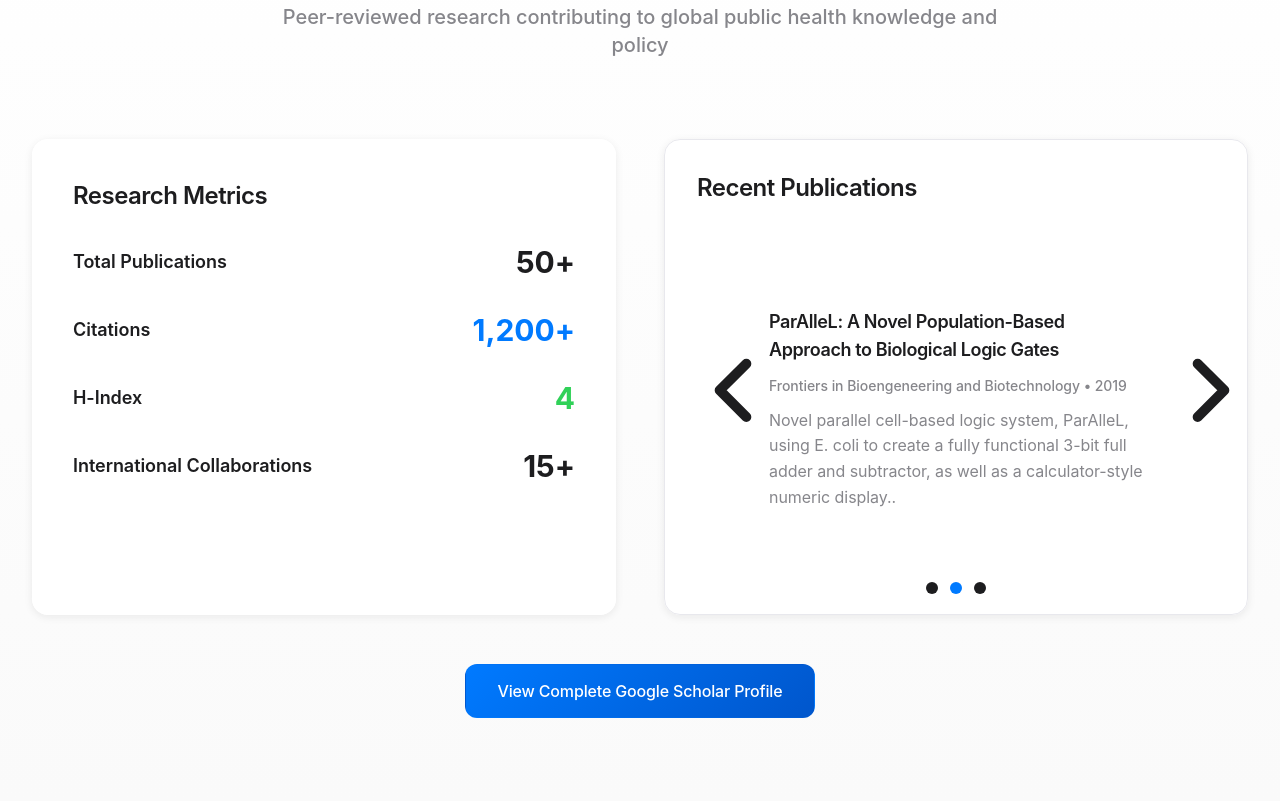
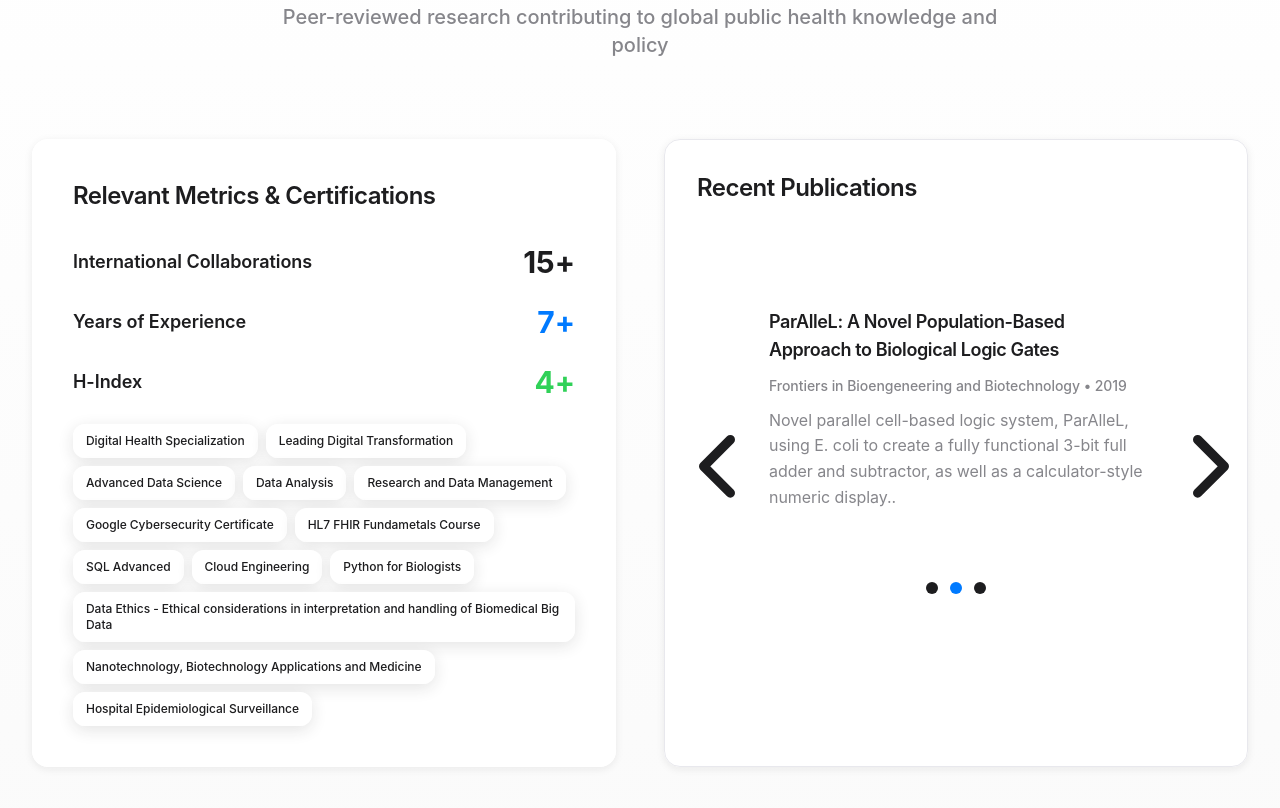
Before and after one commit to millacurafa/cv, a website: page pages/landing_page.html in a window 1280 px wide. Shown: the part 5372-6180 px from the top of the page. Drawn offline with Linux system fonts and the light colour scheme; a web font is replaced by a local one.

Commit message:
add badges

```diff
--- a/pages/landing_page.html
+++ b/pages/landing_page.html
@@ -537,25 +537,37 @@
         <div class="grid lg:grid-cols-2 gap-12 mb-16">
             <!-- Research Metrics -->
             <div class="apple-card rounded-2xl p-10">
-                <h3 class="font-display text-2xl font-semibold text-primary mb-8">Research Metrics</h3>
-                <div class="space-y-8">
-                    <div class="flex justify-between items-center">
-                        <span class="text-text-primary font-semibold text-lg">Total Publications</span>
-                        <span class="text-3xl font-bold text-primary">50+</span>
-                    </div>
-                    <div class="flex justify-between items-center">
-                        <span class="text-text-primary font-semibold text-lg">Citations</span>
-                        <span class="text-3xl font-bold text-accent">1,200+</span>
-                    </div>
-                    <div class="flex justify-between items-center">
-                        <span class="text-text-primary font-semibold text-lg">H-Index</span>
-                        <span class="text-3xl font-bold text-success">4</span>
-                    </div>
+                <h3 class="font-display text-2xl font-semibold text-primary mb-8">Relevant Metrics & Certifications</h3>
+                <div class="space-y-6">
                     <div class="flex justify-between items-center">
                         <span class="text-text-primary font-semibold text-lg">International Collaborations</span>
                         <span class="text-3xl font-bold text-primary">15+</span>
                     </div>
+                    <div class="flex justify-between items-center">
+                        <span class="text-text-primary font-semibold text-lg">Years of Experience</span>
+                        <span class="text-3xl font-bold text-accent">7+</span>
+                    </div>
+                    <div class="flex justify-between items-center">
+                        <span class="text-text-primary font-semibold text-lg">H-Index</span>
+                        <span class="text-3xl font-bold text-success">4+</span>
+                    </div>
+                    <div class="flex flex-wrap gap-2 items-center">
+                        <span class="apple-card bg-secondary text-primary px-3 py-2 rounded-xl text-xs font-medium shadow-apple">Digital Health Specialization</span>
+                        <span class="apple-card bg-secondary text-primary px-3 py-2 rounded-xl text-xs font-medium shadow-apple">Leading Digital Transformation</span>
+                        <span class="apple-card bg-secondary text-primary px-3 py-2 rounded-xl text-xs font-medium shadow-apple">Advanced Data Science</span>
+                        <span class="apple-card bg-secondary text-primary px-3 py-2 rounded-xl text-xs font-medium shadow-apple">Data Analysis</span>
+                        <span class="apple-card bg-secondary text-primary px-3 py-2 rounded-xl text-xs font-medium shadow-apple">Research and Data Management</span>
+                        <span class="apple-card bg-secondary text-primary px-3 py-2 rounded-xl text-xs font-medium shadow-apple">Google Cybersecurity Certificate</span>
+                        <span class="apple-card bg-secondary text-primary px-3 py-2 rounded-xl text-xs font-medium shadow-apple">HL7 FHIR Fundametals Course</span>
+                        <span class="apple-card bg-secondary text-primary px-3 py-2 rounded-xl text-xs font-medium shadow-apple">SQL Advanced</span>
+                        <span class="apple-card bg-secondary text-primary px-3 py-2 rounded-xl text-xs font-medium shadow-apple">Cloud Engineering</span>
+                        <span class="apple-card bg-secondary text-primary px-3 py-2 rounded-xl text-xs font-medium shadow-apple">Python for Biologists</span>
+                        <span class="apple-card bg-secondary text-primary px-3 py-2 rounded-xl text-xs font-medium shadow-apple">Data Ethics - Ethical considerations in interpretation and handling of Biomedical Big Data</span>
+                        <span class="apple-card bg-secondary text-primary px-3 py-2 rounded-xl text-xs font-medium shadow-apple">Nanotechnology, Biotechnology Applications and Medicine</span>
+                        <span class="apple-card bg-secondary text-primary px-3 py-2 rounded-xl text-xs font-medium shadow-apple">Hospital Epidemiological Surveillance</span>
+                    </div>
                 </div>
+
             </div>
 
             <!-- Recent Publications Carousel -->
@@ -613,17 +625,17 @@
                     <button id="carousel-indicator-3" type="button" class="w-3 h-3 rounded-full bg-primary" aria-current="true" aria-label="Slide 3" data-carousel-slide-to="2"></button>
                 </div>
                 <!-- Slider controls -->
-                <button id="data-carousel-prev" type="button" class="absolute top-0 start-0 z-30 flex items-center justify-center h-full px-4 cursor-pointer group focus:outline-none" data-carousel-prev>
+                <button id="data-carousel-prev" type="button" class="absolute top-0 start-0 z-30 flex items-center justify-center h-full px-5 cursor-pointer group focus:outline-none" data-carousel-prev>
                     <span class="inline-flex items-center justify-center w-10 h-10 rounded-full bg-white/30 group-hover:bg-white/50 group-focus:ring-4 group-focus:ring-white group-focus:outline-none">
                         <svg class="w-4 h-4 text-secondary dark:text-gray-800 rtl:rotate-180" aria-hidden="true" fill="none" viewBox="0 0 6 10">
-                            <path stroke="currentColor" stroke-linecap="round" stroke-linejoin="round" stroke-width="1.5" d="M5 1 1 5l4 4"/>
+                            <path stroke="currentColor" stroke-linecap="round" stroke-linejoin="round" stroke-width="1.4" d="M5 1 1 5l4 4"/>
                         </svg>
                     </span>
                 </button>
                 <button id="data-carousel-next" type="button" class="absolute top-0 right-0 z-30 flex items-center justify-center h-full px-4 cursor-pointer group focus:outline-none" data-carousel-next>
                     <span class="inline-flex items-center justify-center w-10 h-10 rounded-full bg-white/30 group-hover:bg-white/50 group-focus:ring-4 group-focus:ring-white group-focus:outline-none">
                         <svg class="w-4 h-4 text-secondary rtl:rotate-180" aria-hidden="true" fill="none" viewBox="0 0 6 10">
-                            <path stroke="currentColor" stroke-linecap="round" stroke-linejoin="round" stroke-width="1.5" d="m1 9 4-4-4-4"/>
+                            <path stroke="currentColor" stroke-linecap="round" stroke-linejoin="round" stroke-width="1.4" d="m1 9 4-4-4-4"/>
                         </svg>
                     </span>
                 </button>
@@ -656,8 +668,8 @@
                 <div class="flex items-center mb-6">
                     <img src="https://images.unsplash.com/photo-1472099645785-5658abf4ff4e?q=80&w=2940&auto=format&fit=crop&ixlib=rb-4.0.3" alt="Dr. Sarah Johnson" class="w-16 h-16 rounded-2xl object-cover mr-4 shadow-apple" onerror="this.src='https://images.pexels.com/photos/415829/pexels-photo-415829.jpeg?auto=compress&cs=tinysrgb&w=1260&h=750&dpr=2'; this.onerror=null;" />
                     <div>
-                        <div class="font-semibold text-primary text-lg">Dr. Sarah Johnson</div>
-                        <div class="text-sm text-text-secondary font-medium">PAHO Director</div>
+                        <div class="font-semibold text-primary text-lg">Dr. Paul Janssen</div>
+                        <div class="text-sm text-text-secondary font-medium">SCK-CEN</div>
                     </div>
                 </div>
                 <div class="flex items-center mb-6">
```
